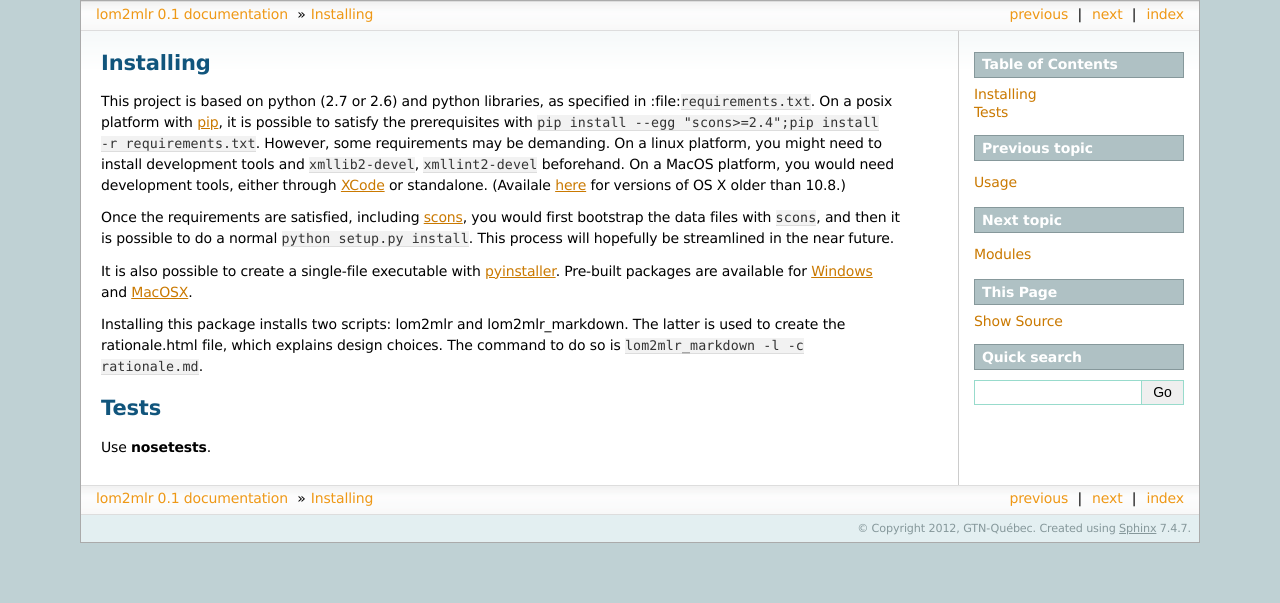
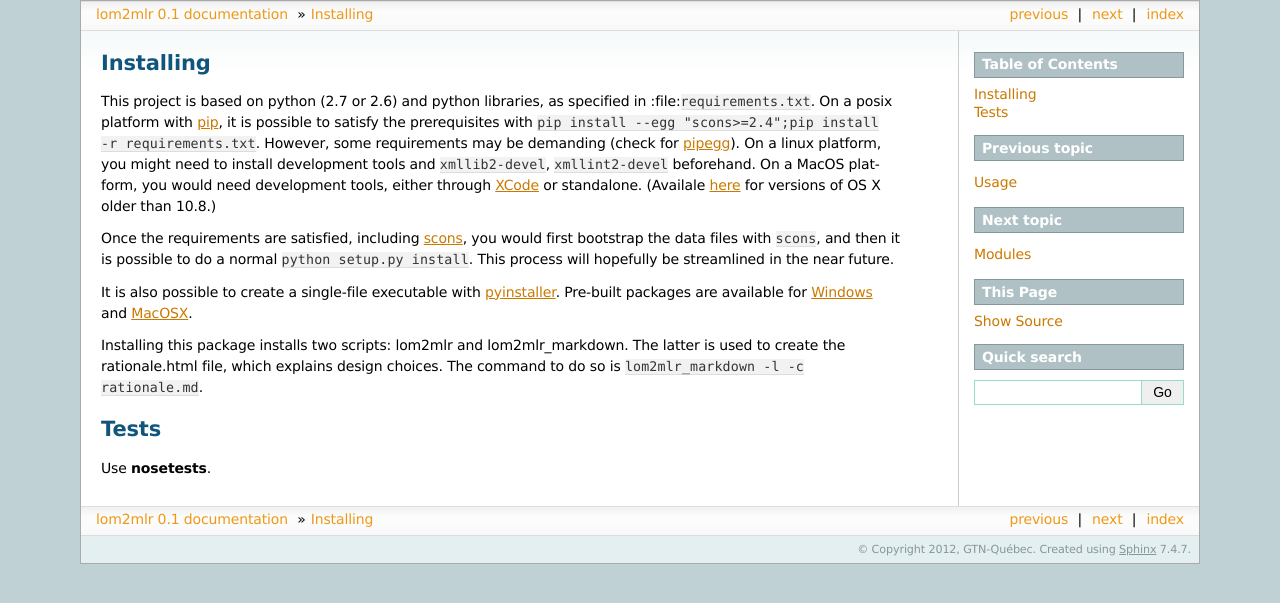
Before and after one commit to GTN-Quebec/lom2mlr, a Sphinx documentation site: the page built from docs/installing.rst, in a window 1280 px wide. Shown: the top 603 px of the page. Built offline with Sphinx 7.4.7, drawn with Linux system fonts in a browser that asks for light colours.

Commit message:
Add the reference to '--egg' option in pip

```diff
--- a/docs/installing.rst
+++ b/docs/installing.rst
@@ -6,7 +6,7 @@ This project is based on python (2.7 or 2.6) and python libraries, as specified
 :file:``requirements.txt``. On a posix platform with pip_,
 it is possible to satisfy the prerequisites with
 ``pip install --egg "scons>=2.4";pip install -r requirements.txt``. However, some requirements may be
-demanding. On a linux platform, you might need to install development
+demanding (check for pipegg_). On a linux platform, you might need to install development
 tools and ``xmllib2-devel``, ``xmllint2-devel`` beforehand. On a MacOS
 platform, you would need development tools, either through XCode_ or standalone.
 (Availale here_ for versions of OS X older than 10.8.)
@@ -31,6 +31,7 @@ Use :program:`nosetests`.
 
 
 .. _pip: http://www.pip-installer.org/en/latest/installing.html#using-the-installer
+.. _pipegg: http://pip.readthedocs.org/en/stable/reference/pip_install/#cmdoption--egg
 .. _XCode: http://developer.apple.com/technologies/tools/
 .. _here: https://github.com/kennethreitz/osx-gcc-installer
 .. _scons: http://scons.org
```
